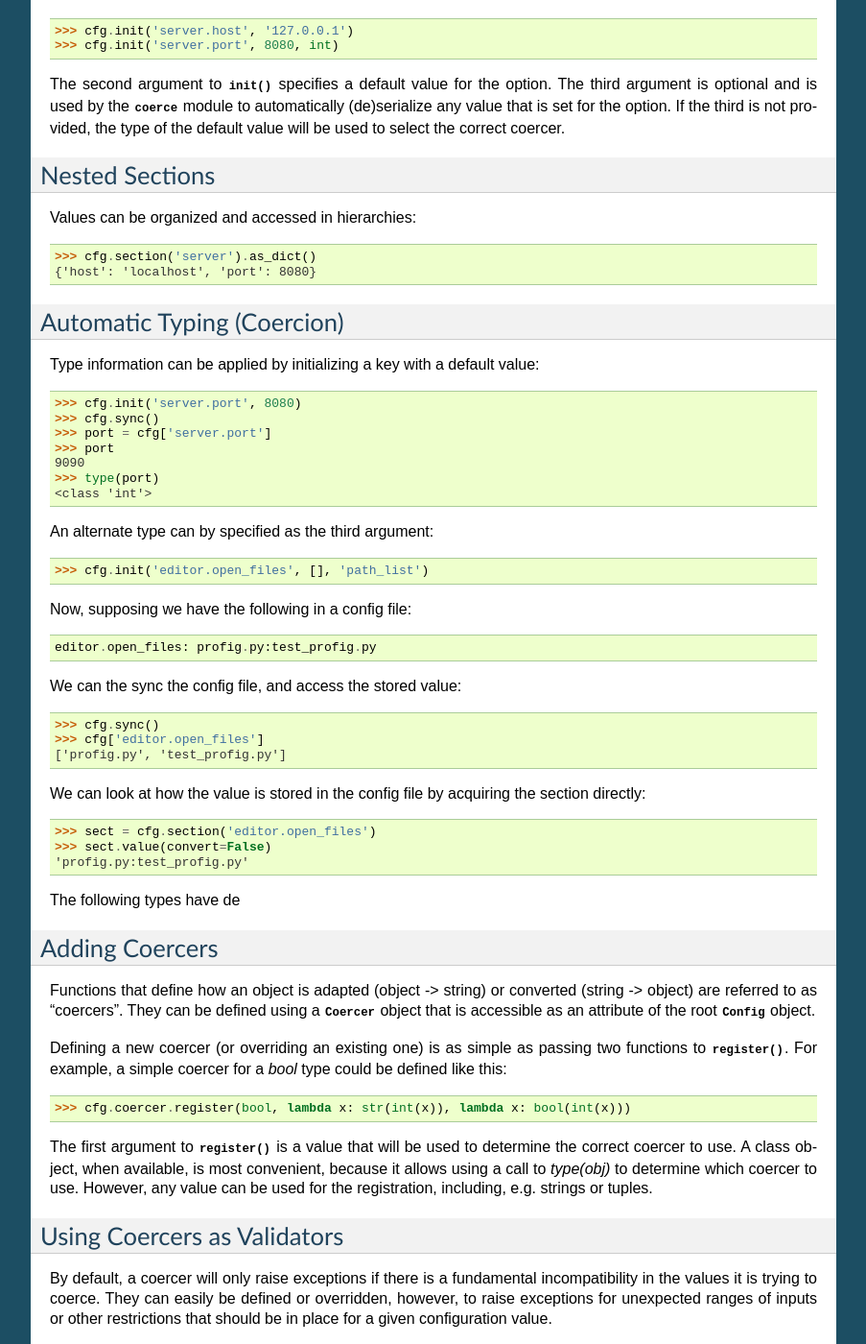
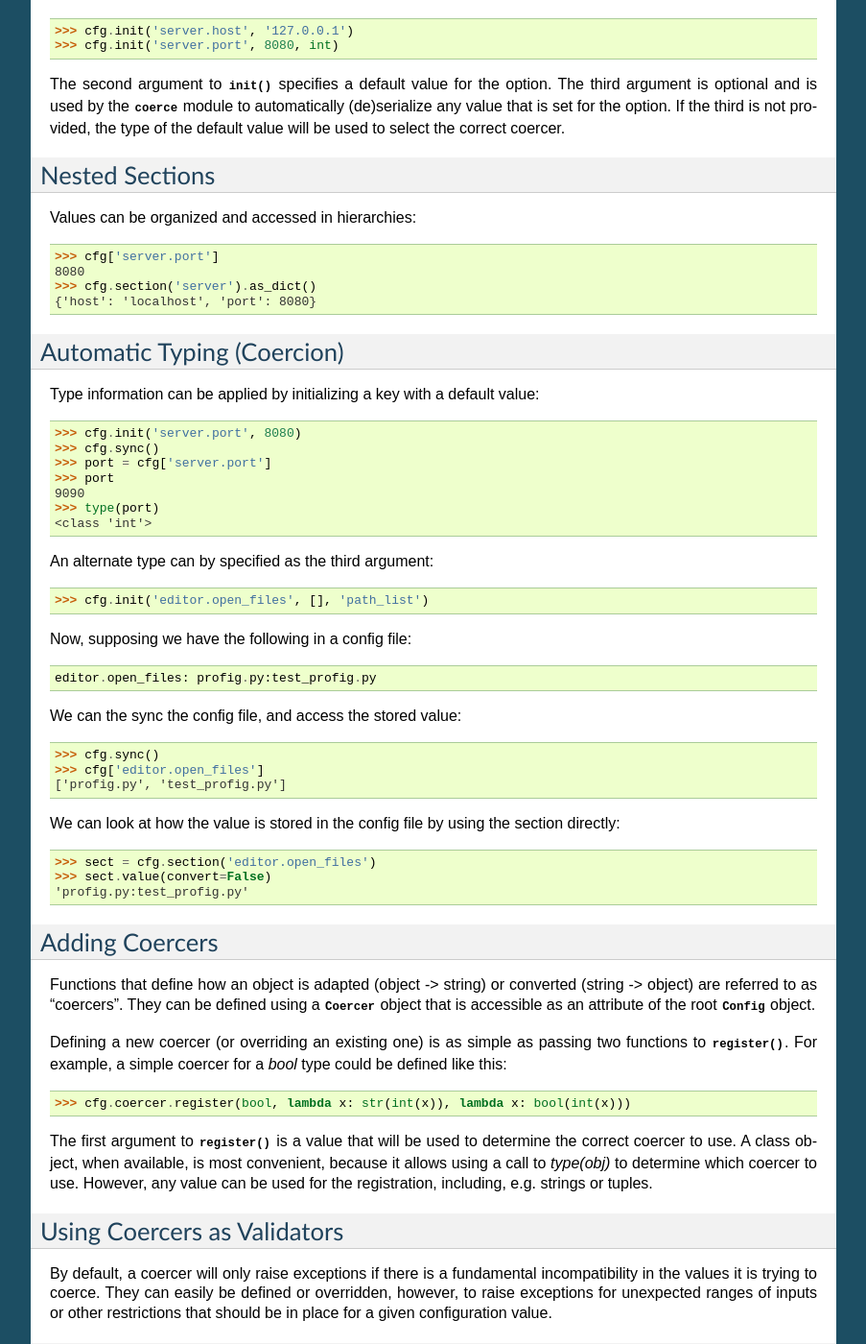
Before and after one commit to dhagrow/profig, a Sphinx documentation site: the page built from docs/usage.txt, in a window 1280 px wide and 1400 px high, scrolled down 710 px. Shown: the whole window at 96% size, without its empty margins (198-1101 px from the left). Built offline with Sphinx 7.4.7, drawn with Linux system fonts in a browser that asks for light colours; the version number could not be read and is left out.

Commit message:
docs: tweaks

```diff
--- a/docs/usage.txt
+++ b/docs/usage.txt
@@ -52,6 +52,8 @@ Nested Sections
 
 Values can be organized and accessed in hierarchies::
 
+    >>> cfg['server.port']
+    8080
     >>> cfg.section('server').as_dict()
     {'host': 'localhost', 'port': 8080}
 
@@ -82,14 +84,12 @@ We can the sync the config file, and access the stored value::
     >>> cfg['editor.open_files']
     ['profig.py', 'test_profig.py']
 
-We can look at how the value is stored in the config file by acquiring the
+We can look at how the value is stored in the config file by using the
 section directly::
 
     >>> sect = cfg.section('editor.open_files')
     >>> sect.value(convert=False)
     'profig.py:test_profig.py'
-
-The following types have de
 
 Adding Coercers
 ---------------
```
